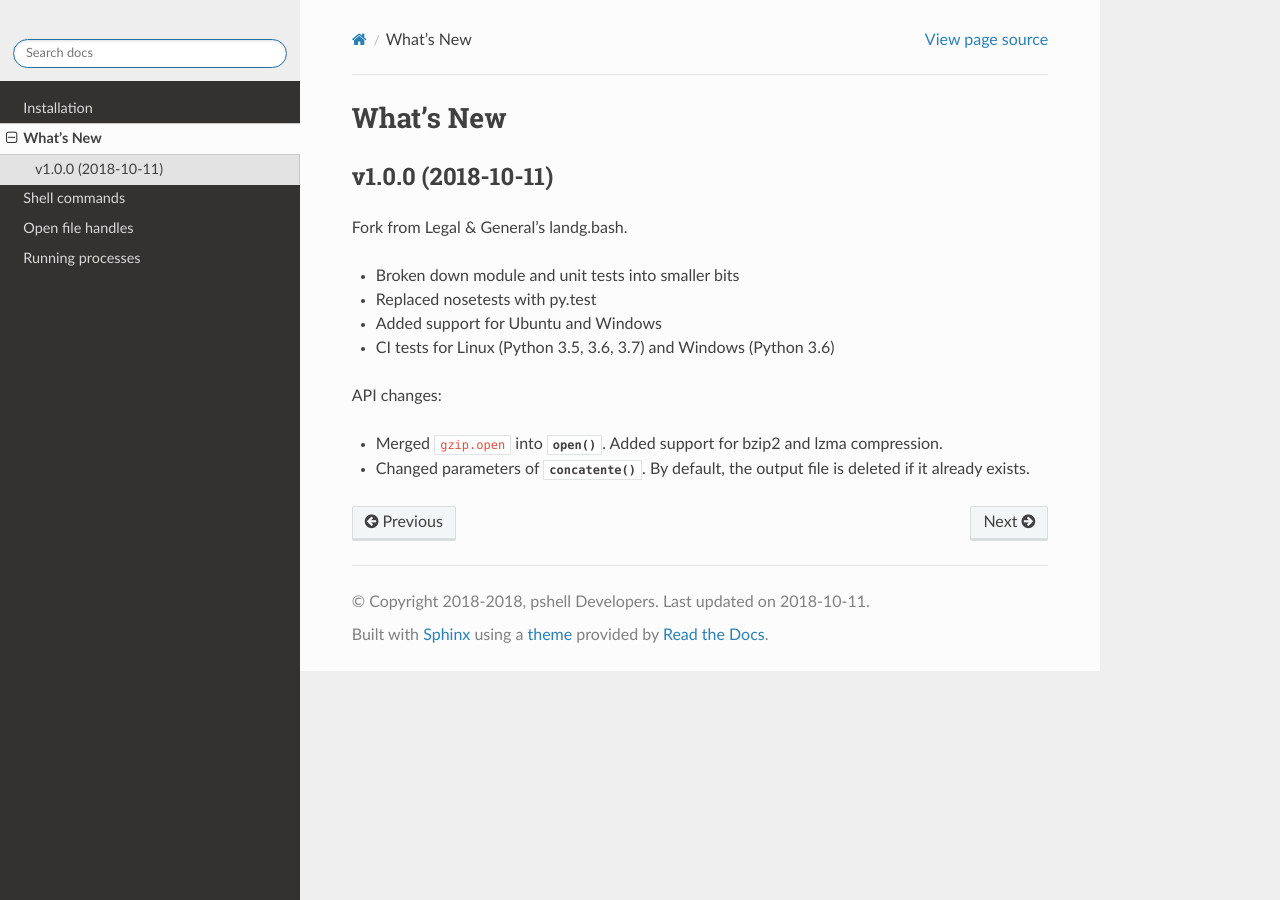
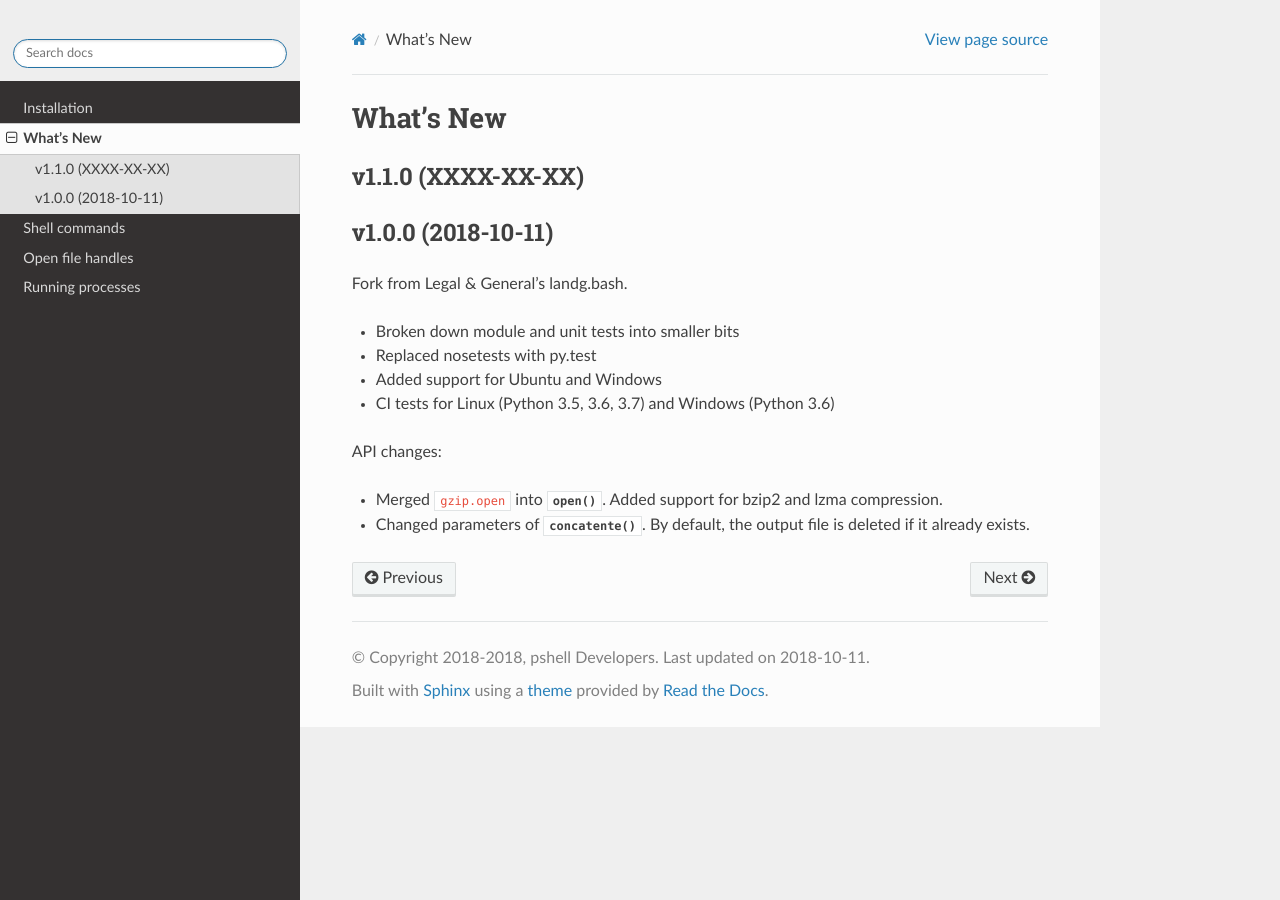
Before and after one commit to crusaderky/pshell, a Sphinx documentation site: the page built from doc/whats-new.rst, in a window 1280 px wide. Built offline with Sphinx 7.4.7 and the Read the Docs theme 2.0.0, drawn with Linux system fonts in a browser that asks for light colours; pages that are not in the unit, such as notebooks, are missing from menus; the version number could not be read and is left out.

Commit message:
Revert to dev version

```diff
--- a/doc/whats-new.rst
+++ b/doc/whats-new.rst
@@ -2,6 +2,12 @@
 
 What's New
 ==========
+
+.. _whats-new.1.1.0:
+
+v1.1.0 (XXXX-XX-XX)
+-------------------
+
 
 .. _whats-new.1.0.0:
 
--- a/setup.py
+++ b/setup.py
@@ -8,7 +8,7 @@ from setuptools import find_packages, setup
 MAJOR = 1
 MINOR = 0
 MICRO = 0
-ISRELEASED = True
+ISRELEASED = False
 VERSION = '%d.%d.%d' % (MAJOR, MINOR, MICRO)
 QUALIFIER = ''
 
```
